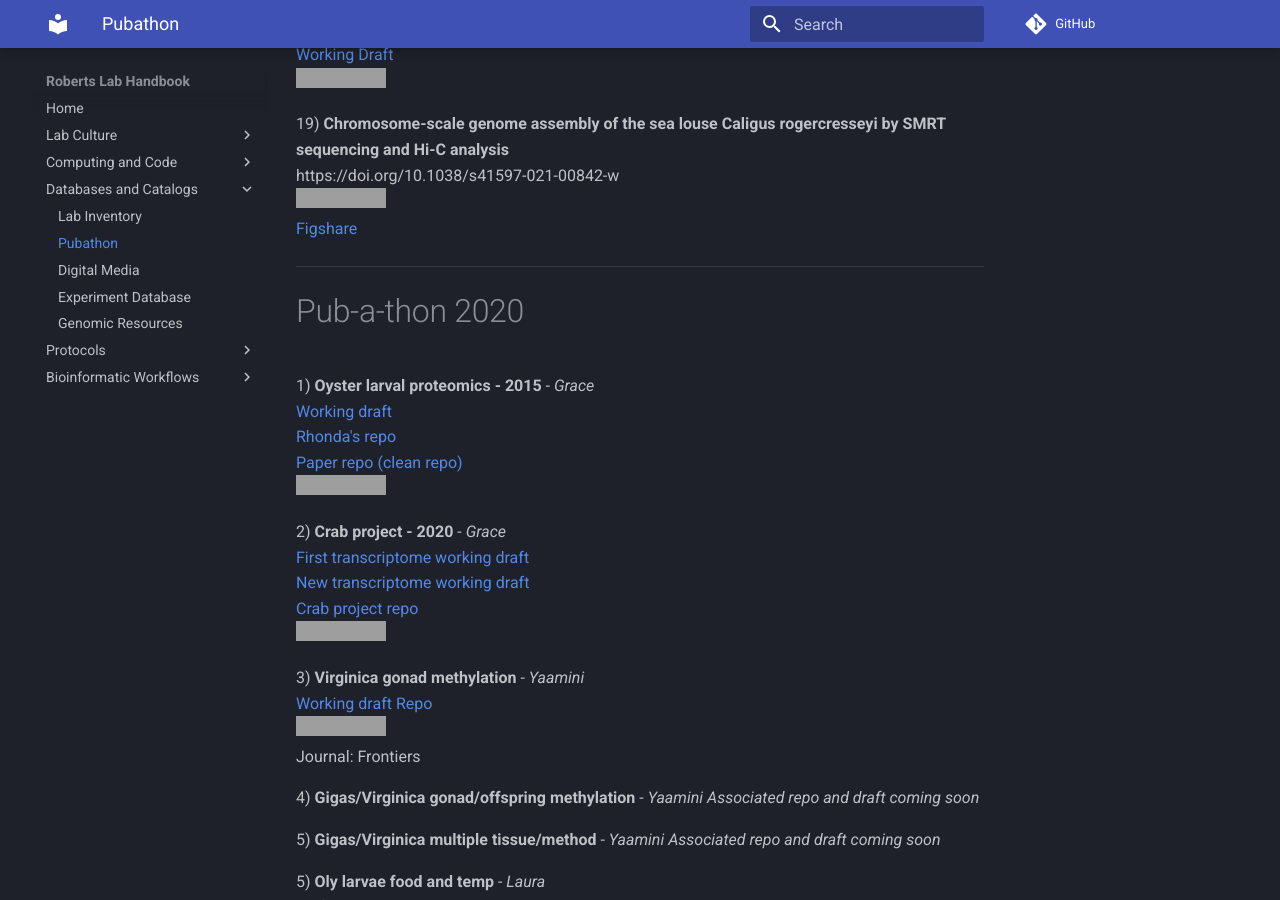
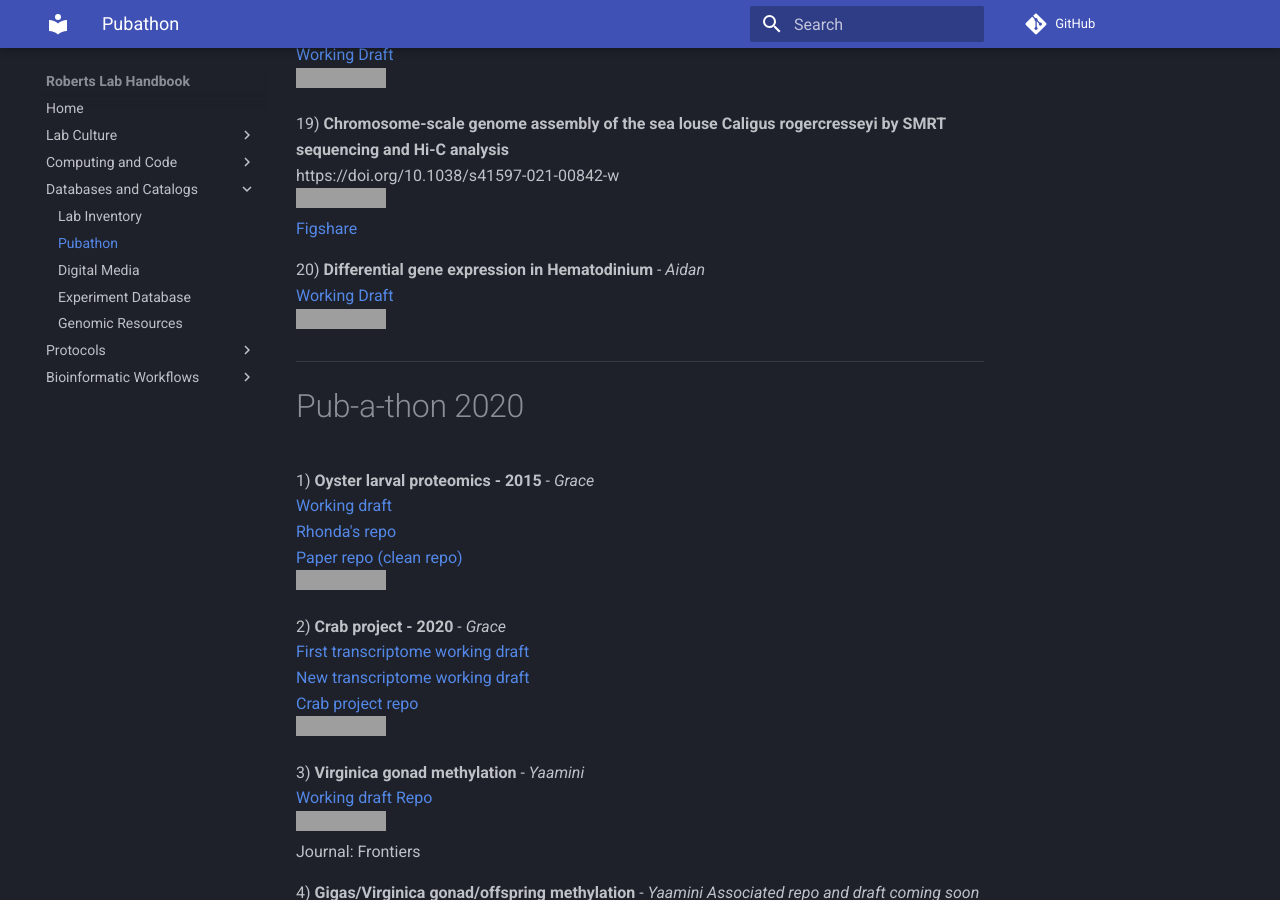
Before and after one commit to RobertsLab/resources, an MkDocs documentation site: the page built from docs/Pubathon.md, in a window 1280 px wide and 900 px high, scrolled down 3046 px, cut to the strip 0-900 px from the top of the window. Built offline with MkDocs 1.6.1 and Material for MkDocs 9.7.7, drawn with Linux system fonts in a browser that asks for light colours; comment, search, counter and statistics services are not loaded; grey boxes are pictures that could not be loaded.

Commit message:
Update Pubathon.md

```diff
--- a/docs/Pubathon.md
+++ b/docs/Pubathon.md
@@ -107,6 +107,10 @@ Journal: G3
 https://doi.org/10.1038/s41597-021-00842-w
 ![status](https://img.shields.io/badge/pub--a--thon%20status-PUBLISHED-blue.svg)
 [Figshare](https://figshare.com/articles/dataset/Additional_annotation_files_GenSAS/12847493)
+
+20) **Differential gene expression in Hematodinium**  - _Aidan_
+[Working Draft](https://github.com/afcoyle/hemat_bairdii_transcriptome/tree/main/paper)
+![status](https://img.shields.io/badge/pub--a--thon%20status-in%20progress-orange.svg)
 
 
 ---
```
